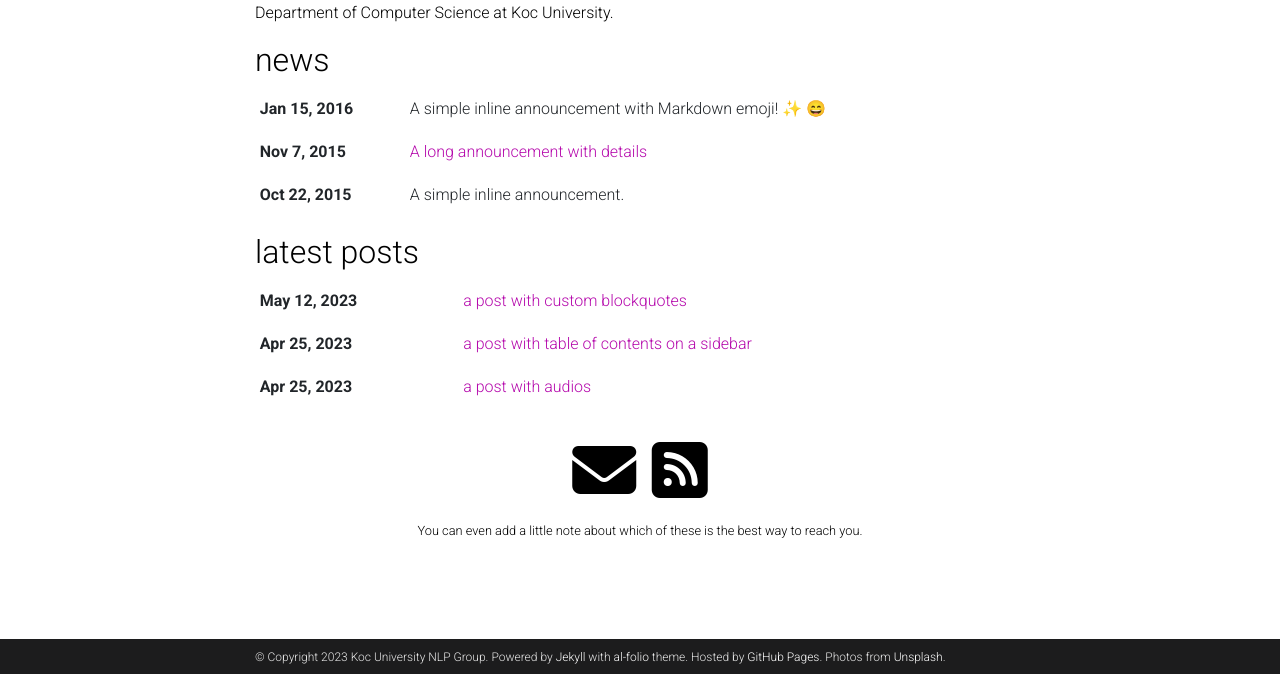
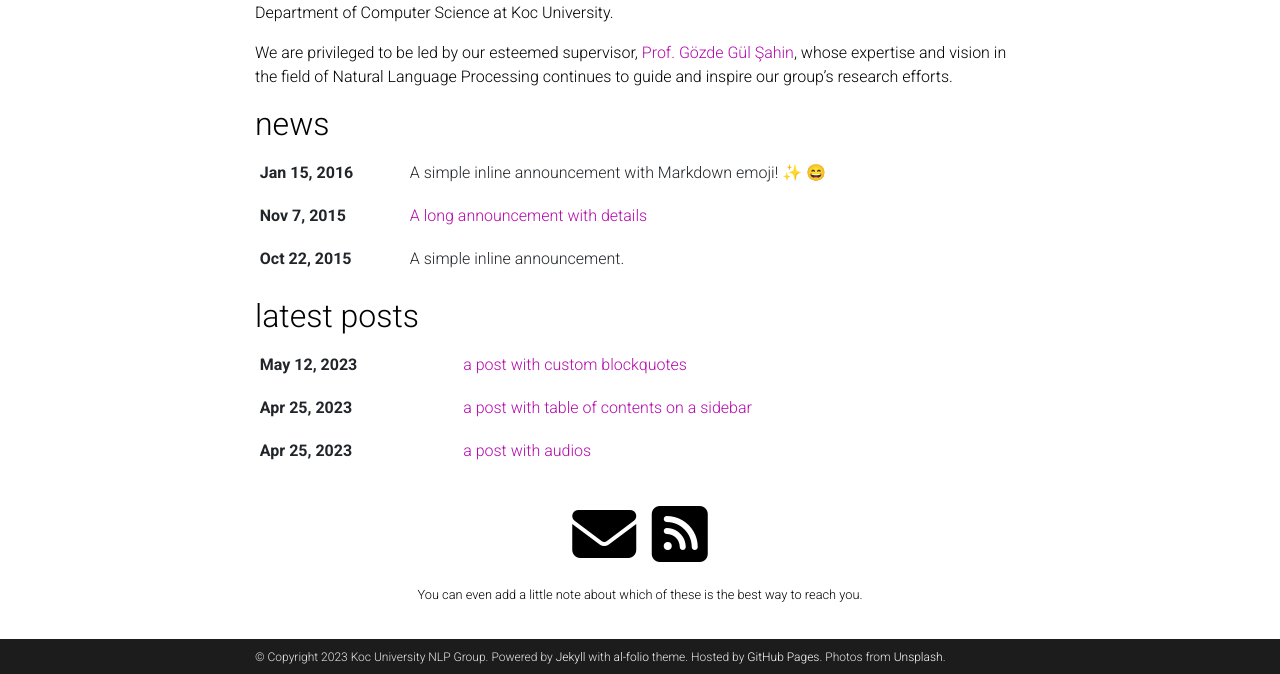
Before and after one commit to GGLAB-KU/gglab-ku.github.io, a Jekyll site: the page built from _pages/about.md, in a window 1280 px wide and 1214 px high. Shown: the part 540-1214 px from the top of the window. Built offline with Jekyll 4.4.1, drawn with Linux system fonts in a browser that asks for light colours; emoji names are drawn with the system emoji font; comment, search, counter and statistics services are not loaded; a style sheet for code colours, icons or effects is not loaded.

Commit message:
add superviser

```diff
--- a/_pages/about.md
+++ b/_pages/about.md
@@ -22,3 +22,5 @@ social: true  # includes social icons at the bottom of the page
 </div>
 
 Welcome to KU NLP group! We are a group of researchers working on natural language processing in the Department of Computer Science at Koc University.
+
+We are privileged to be led by our esteemed supervisor, [Prof. Gözde Gül Şahin](https://gozdesahin.github.io/), whose expertise and vision in the field of Natural Language Processing continues to guide and inspire our group's research efforts.
```
